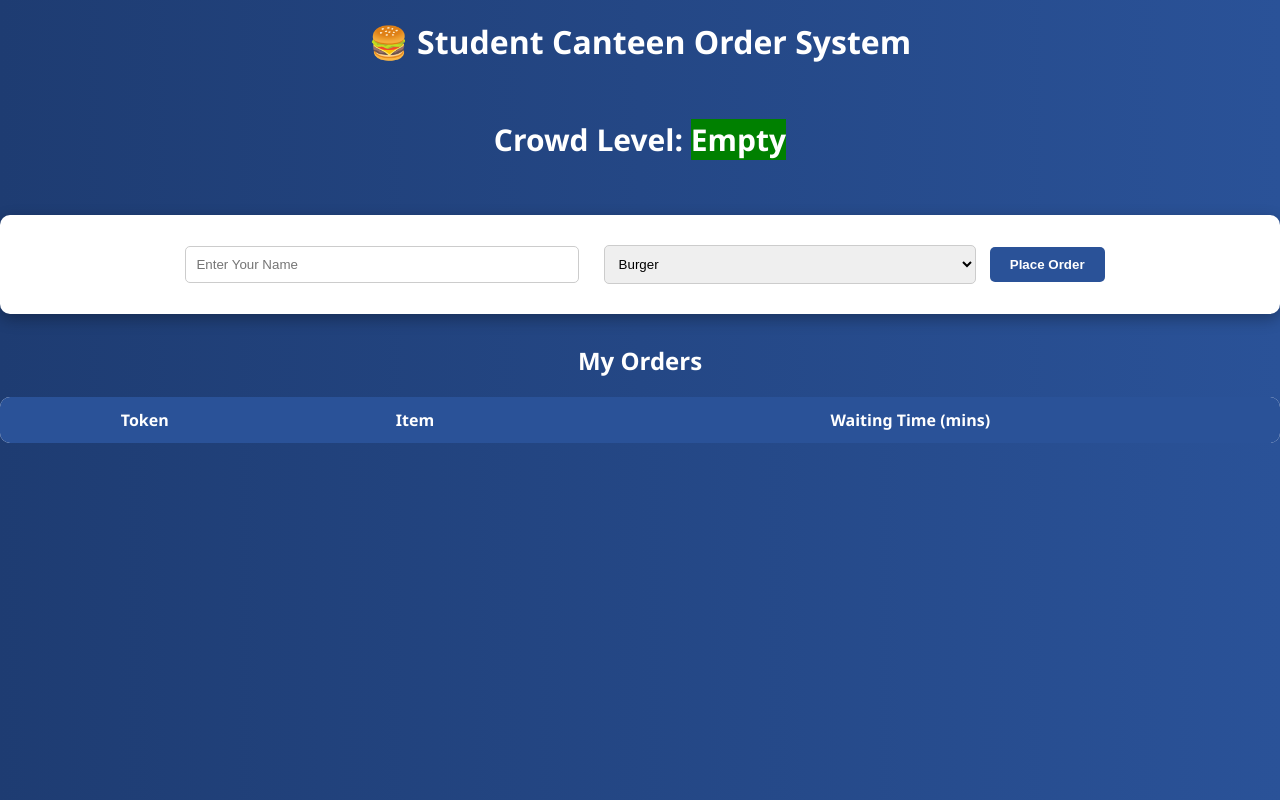
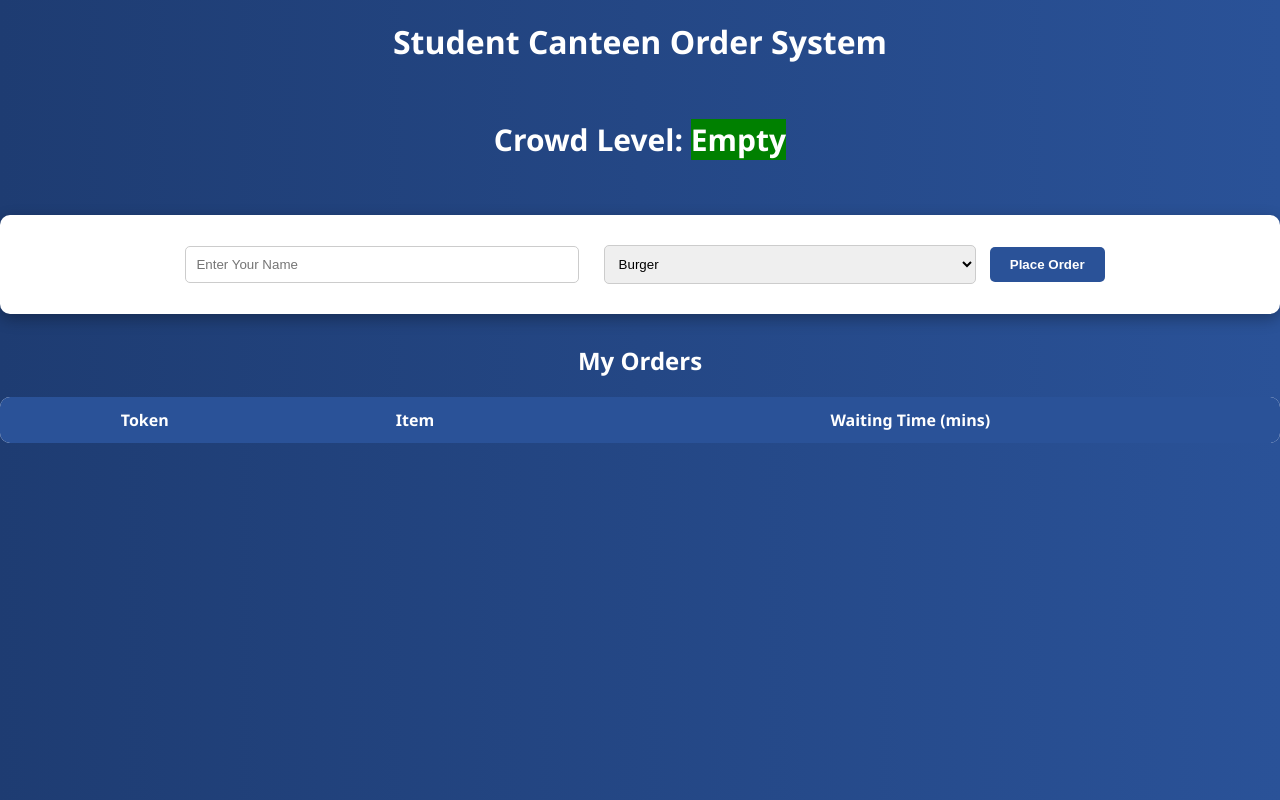
Before and after one commit to Thenmozhi-1212/thenmozhi, a plain HTML site: page index.html in a window 1280 px wide. Drawn offline with Linux system fonts and the light colour scheme.

Commit message:
Update index.html

```diff
--- a/index.html
+++ b/index.html
@@ -6,14 +6,10 @@
 </head>
 <body>
 
-    <h1>🍔 Student Canteen Order System</h1>
-
-    <!-- Crowd Indicator -->
+    <h1>Student Canteen Order System</h1>
     <div class="crowd-indicator">
         <h2>Crowd Level: <span id="crowdLevel">Empty</span></h2>
     </div>
-
-    <!-- Order Form -->
     <div class="form-container">
         <input type="text" id="studentName" placeholder="Enter Your Name">
         <select id="item">
@@ -24,8 +20,6 @@
         </select>
         <button onclick="placeOrder()">Place Order</button>
     </div>
-
-    <!-- Student Orders Table -->
     <h2>My Orders</h2>
     <table>
         <thead>
@@ -40,4 +34,5 @@
 
     <script src="script.js"></script>
 </body>
+
 </html>
```
